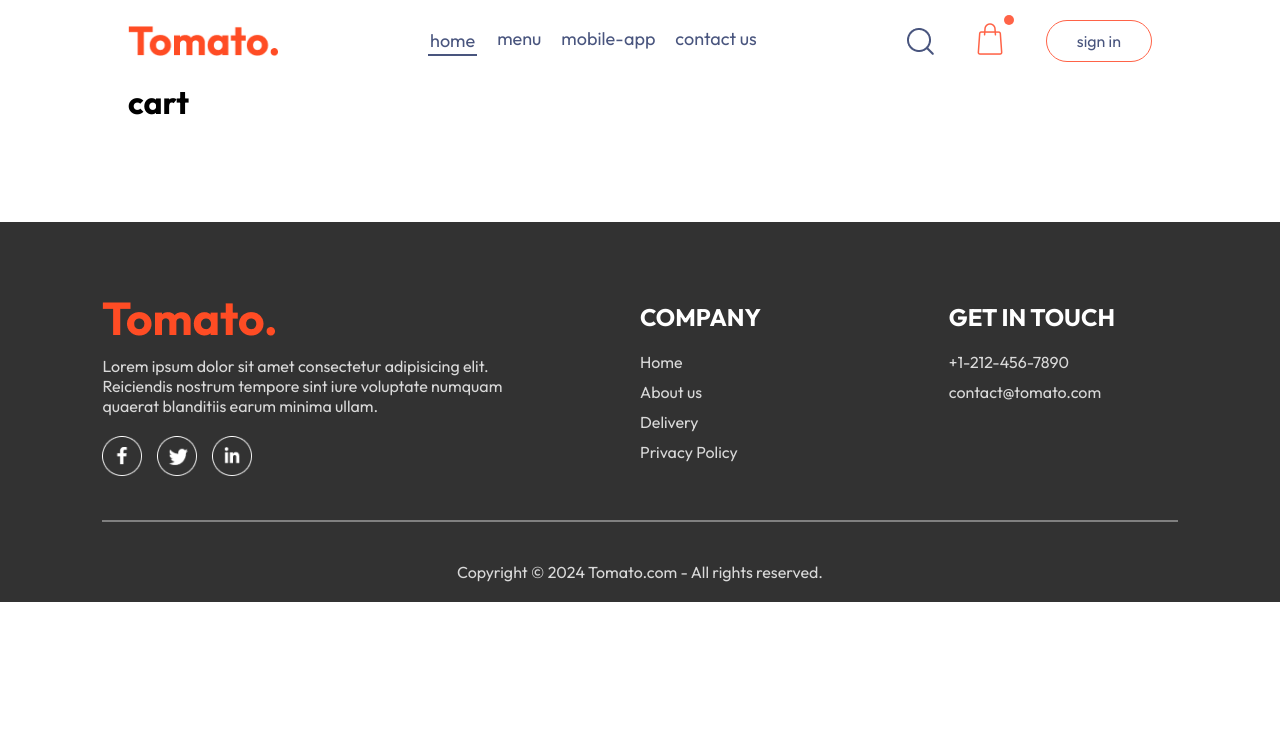
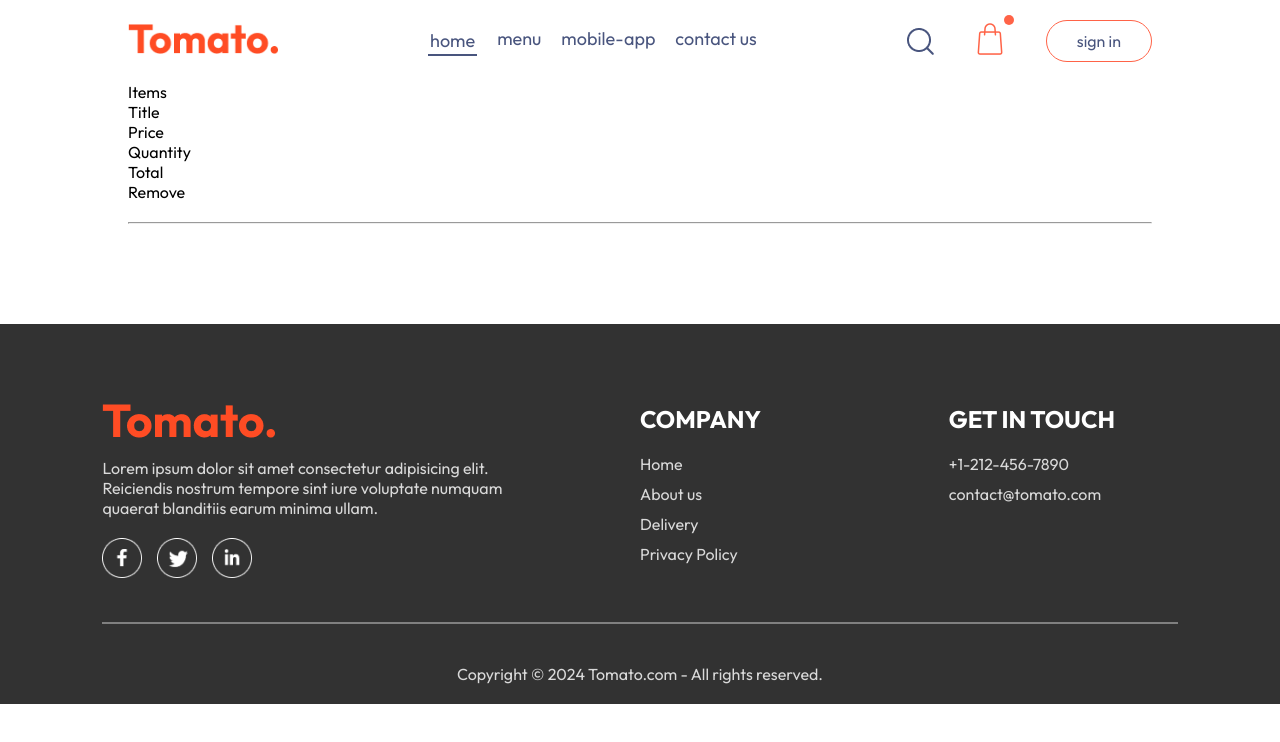
Before and after one commit to kishumohi/Front_food_delevery, a React (Vite) app: page /cart in a window 1280 px wide. Shown: the top 742 px of the page. Built offline with nearby package versions, Linux system fonts and the light colour scheme.

Commit message:
cart html done

```diff
--- a/src/components/NavBar/Navbar.jsx
+++ b/src/components/NavBar/Navbar.jsx
@@ -7,7 +7,10 @@
   const [menu, setMenu] = useState("home");
   return (
     <div className="navbar">
-      <img src={assets.logo} alt="logo" className="logo" />
+      <Link to="/">
+        {" "}
+        <img src={assets.logo} alt="logo" className="logo" />
+      </Link>
       <ul className="navbar-menu">
         <Link
           to="/"
@@ -40,8 +43,11 @@
       </ul>
       <div className="navbar-right">
         <img src={assets.search_icon} alt="" />
+
         <div className="navbar-search-icon">
-          <img src={assets.bag_icon} alt="" />
+          <Link to="/cart">
+            <img src={assets.bag_icon} alt="" />
+          </Link>
           <div className="dot"></div>
         </div>
         <button onClick={() => setShowLogin(true)}>sign in</button>
--- a/src/pages/Cart/Cart.jsx
+++ b/src/pages/Cart/Cart.jsx
@@ -1,10 +1,37 @@
-import React from "react";
+import React, { useContext } from "react";
 import "./Cart.css";
+import { StoreContext } from "../../context/StoreContext.jsx";
 
 function Cart() {
+  const { cartItems, food_list, removeFromCart } = useContext(StoreContext);
   return (
-    <div>
-      <h1>cart</h1>
+    <div className="cart">
+      <div className="cart-items">
+        <div className="cart-items-title">
+          <p>Items</p>
+          <p>Title</p>
+          <p>Price</p>
+          <p>Quantity</p>
+          <p>Total</p>
+          <p>Remove</p>
+        </div>
+        <br />
+        <hr />
+        {food_list.map((item, index) => {
+          if (cartItems[item._id] > 0) {
+            return (
+              <div className="cart-items-title cart-items-items">
+                <img src={item.image} alt="" />
+                <p>{item.name}</p>
+                <p>{item.price}</p>
+                <p>{cartItems[item._id]}</p>
+                <p>{item.price * cartItems[item._id]}</p>
+                <p>x</p>
+              </div>
+            );
+          }
+        })}
+      </div>
     </div>
   );
 }
```
